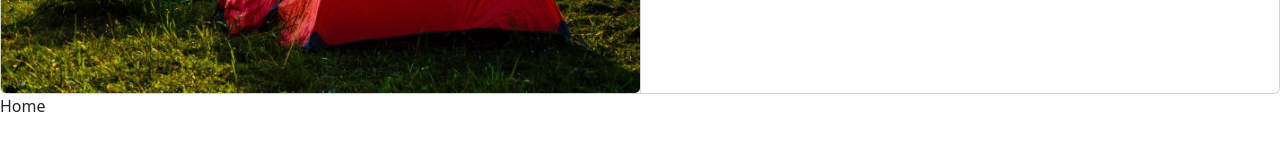
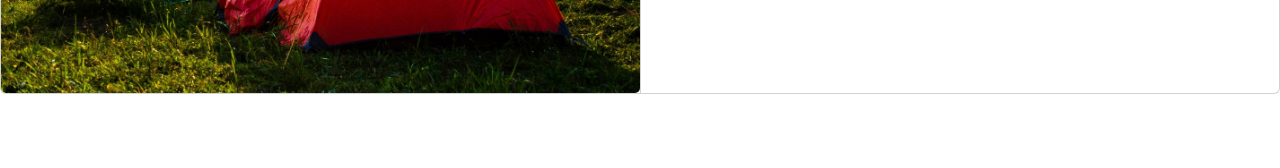
Before and after one commit to CKline22/blog-website, a React (Create React App) app in the folder blog/: page / in a window 1280 px wide. Shown: the part 267-435 px from the top of the page. Built offline with nearby package versions, Linux system fonts and the light colour scheme.

Commit message:
home rows added

```diff
--- a/blog/src/pages/homePage.js
+++ b/blog/src/pages/homePage.js
@@ -1,11 +1,21 @@
 import React from 'react'
 import Header from '../components/header';
+import CardGroup from 'react-bootstrap/CardGroup';
+import Card from 'react-bootstrap/Card';
+import Col from 'react-bootstrap/Col';
+import Row from 'react-bootstrap/Row';
 
 function Home () {
     return(
         <div>
             <Header/>
-            <div>Home</div>
+            <div>
+                <Row xs={1} md={2} className="g-4">
+                    <Col></Col>
+                    <Col></Col>
+                </Row>
+                <Row></Row>
+            </div>
         </div>
 
     )
```
